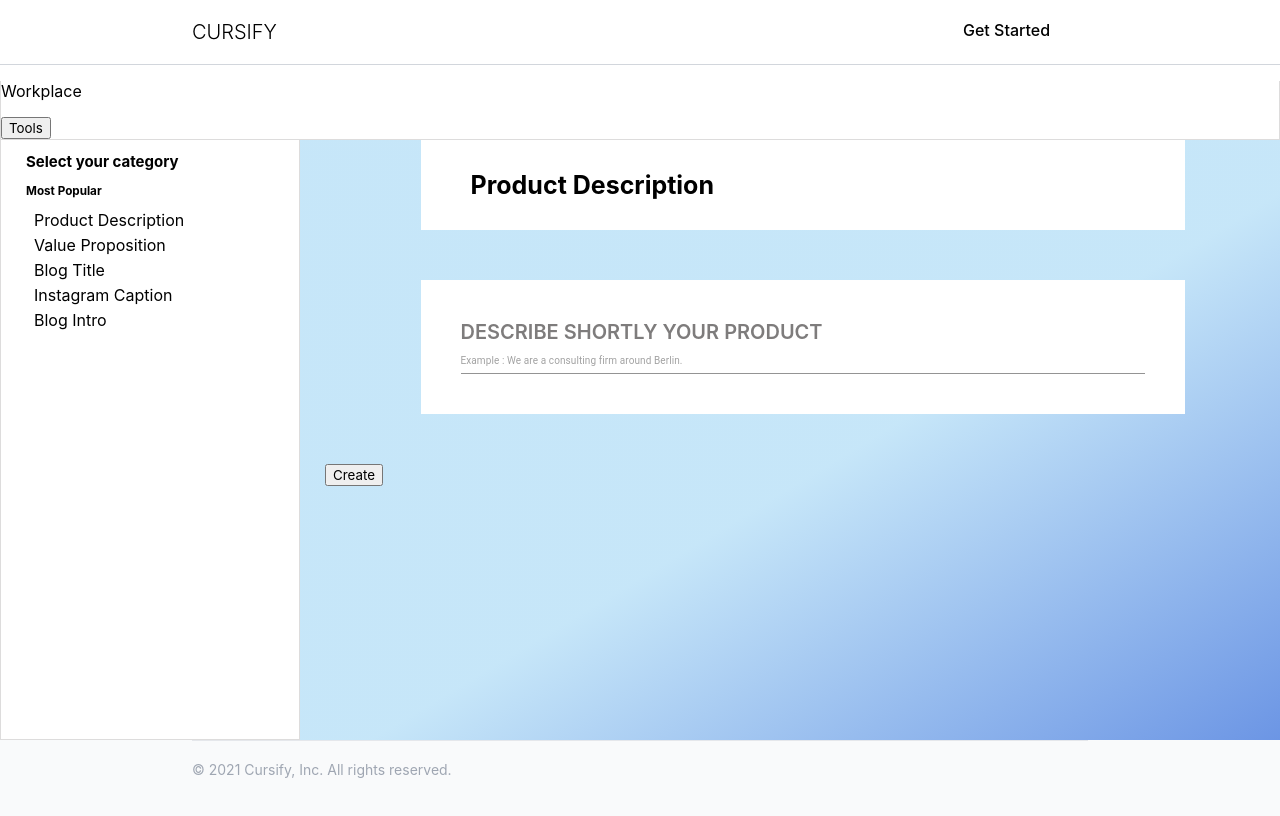
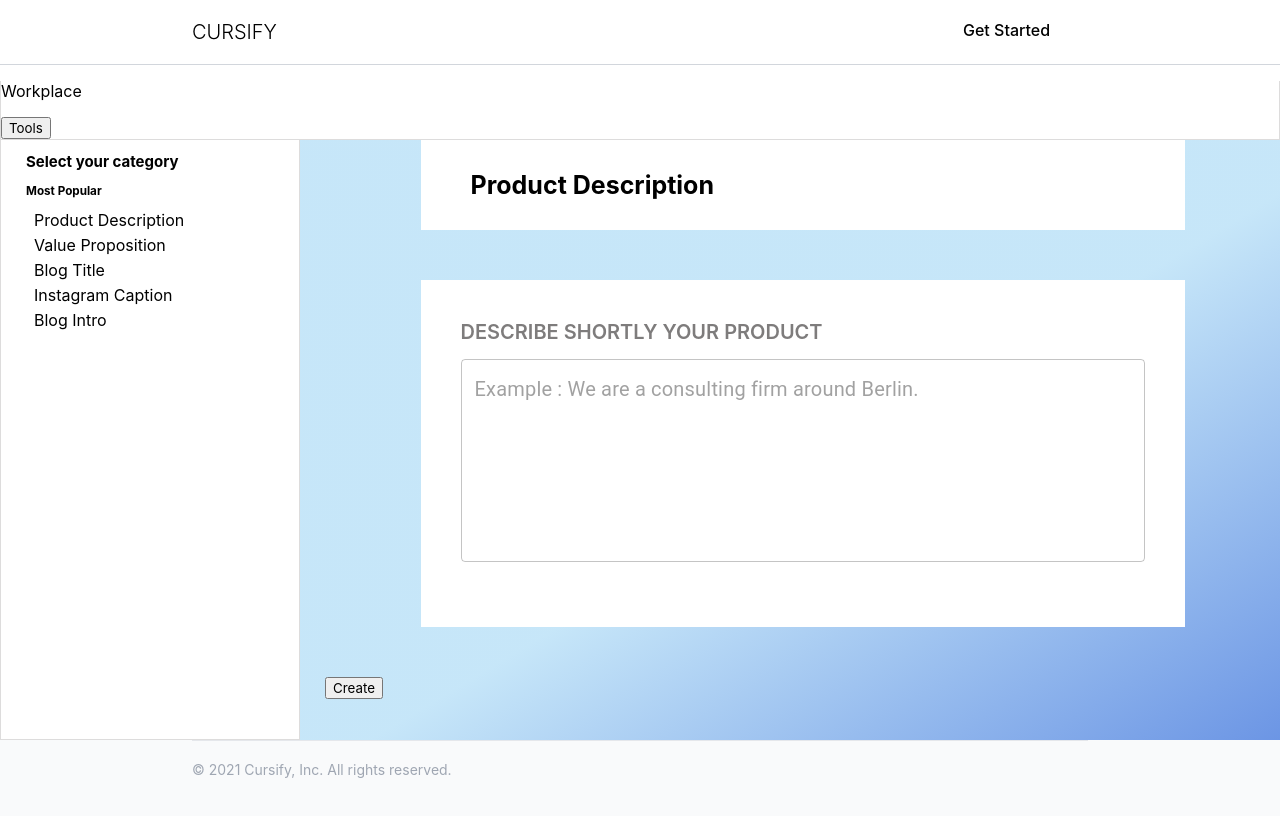
Before and after one commit to YoannBuzenet/ai_next_app, a Next.js app: page /workplace in a window 1280 px wide. Both pictures are taken after a click on the element "Product Description". Shown: the top 816 px of the page. Built offline with nearby package versions, Linux system fonts and the light colour scheme; no server answers.

Commit message:
css on the way

```diff
--- a/components/HeartWorkPlace.jsx
+++ b/components/HeartWorkPlace.jsx
@@ -27,12 +27,16 @@ const HeartWorkPlace = ({
             <div key={index} className={style.oneInput}>
               <p>{input.label}</p>
               <TextField
+                InputProps={{ style: { fontSize: 20 } }} // font size of input text
                 placeholder={input.placeholder}
                 value={userInputs?.[input.name] || ""}
                 onChange={(e) =>
                   setUserInputs({ ...userInputs, [input.name]: e.target.value })
                 }
                 fullWidth
+                variant="outlined"
+                multiline={input.inputType === "textarea" ? true : false}
+                rows={input.inputType === "textarea" ? 7 : 1}
               />
             </div>
           ))}
--- a/styles/HeartWorkPlace.module.css
+++ b/styles/HeartWorkPlace.module.css
@@ -25,9 +25,13 @@
   margin: 5rem auto;
 }
 
+.oneInput {
+  margin-bottom: 25px;
+}
+
 .oneInput p {
   margin: 0;
-  margin-bottom: 5px;
+  margin-bottom: 15px;
   font-size: 2rem;
   font-weight: 600;
   color: rgb(126, 124, 124);
--- a/styles/globals.css
+++ b/styles/globals.css
@@ -103,6 +103,12 @@ p {
   margin: 50px;
 }
 
+/* Material UI Inputs */
+/* .MuiTextField-root input,
+.MuiTextField-root textarea {
+  font-size: 2rem !important;
+} */
+
 @media only screen and (max-width: 1024px) {
   .container {
     width: 80%;
```
